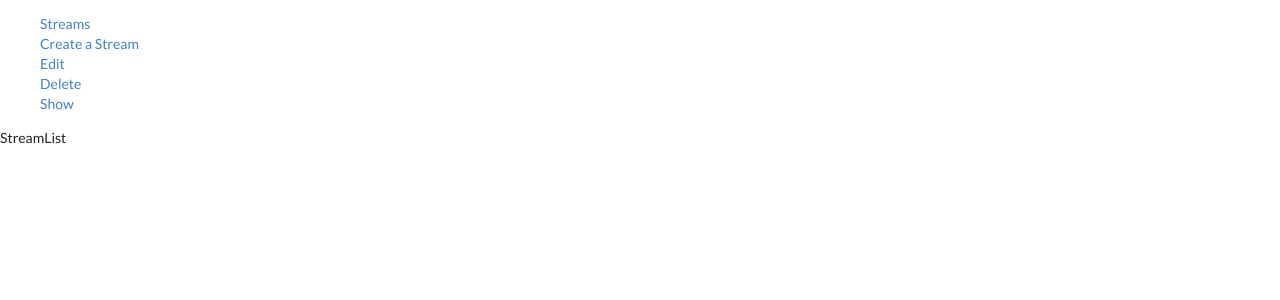
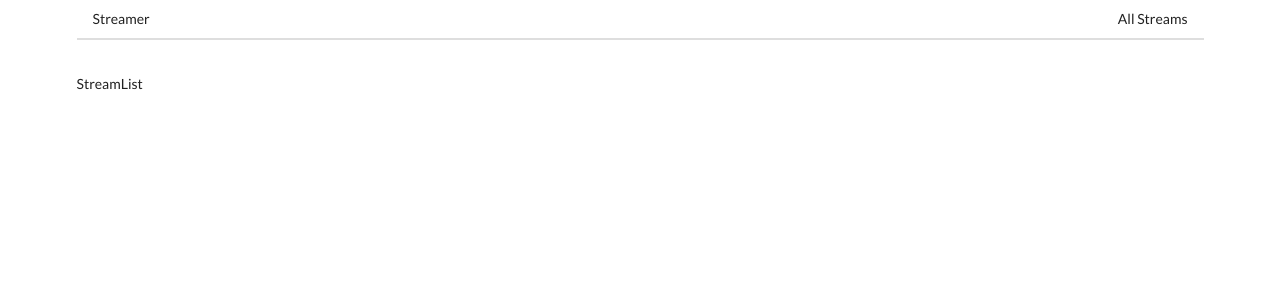
Before and after one commit to YohanesMulugeta/Streaming-Video-App, a React (Create React App) app: page / in a window 1280 px wide. Shown: the top 300 px of the page. Built offline with nearby package versions, Linux system fonts and the light colour scheme.

Commit message:
Add the always visible Header component

```diff
--- a/src/components/App.js
+++ b/src/components/App.js
@@ -6,6 +6,7 @@
 import StreamEdit from "./streams/StreamEdit";
 import StreamDelete from "./streams/StreamDelete";
 import StreamList from "./streams/StreamList";
+import Header from "./Header";
 
 const Nav = () => {
   return (
@@ -31,12 +32,14 @@
 
 const App = () => {
   return (
-    <div>
+    <div className="ui container">
       <BrowserRouter>
-        <Nav />
+        <Header />
+        {/* <Nav /> */}
         {/* BrowserRouter is a react component and when we create an instance of it, it automatically creates the history component that will track of the address bar in our browser */}
 
-        <div>
+        <br />
+        {/* <div> */}
         {/*ROUTES will contain the <Route>s that will match the specific path to the component that should be rendered */}
         <Routes>
           <Route path="/" element={<StreamList />} />{" "}
@@ -46,7 +49,7 @@
           <Route path="/streams/delete" element={<StreamDelete />} />
           <Route path="/streams/show" element={<StreamShow />} />
         </Routes>
-        </div>
+        {/* </div> */}
       </BrowserRouter>
     </div>
   );
--- /dev/null
+++ b/src/components/Header.js
@@ -0,0 +1,20 @@
+import React from "react";
+import { Link } from "react-router-dom";
+
+const Header = () => {
+  return (
+    <div className="ui secondary pointing menu">
+      <Link to="/" className="item">
+        Streamer
+      </Link>
+
+      <div className="right menu">
+        <Link to="/" className="item">
+          All Streams
+        </Link>
+      </div>
+    </div>
+  );
+};
+
+export default Header;
```
Lines whose indentation alone changed are shown as unchanged.
